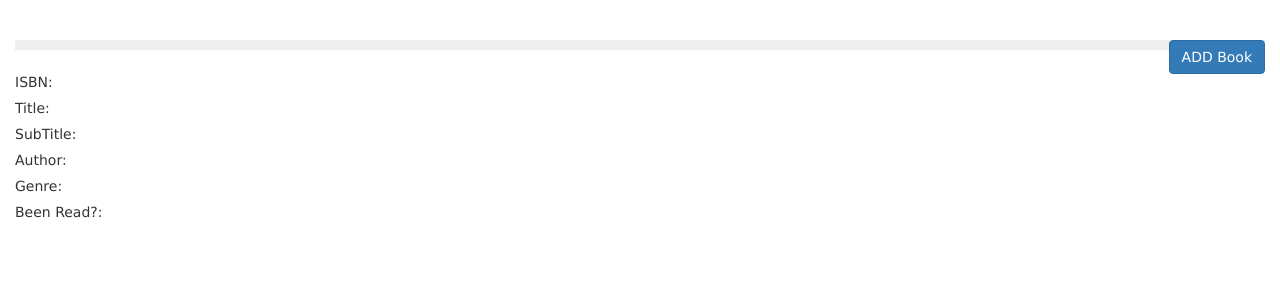
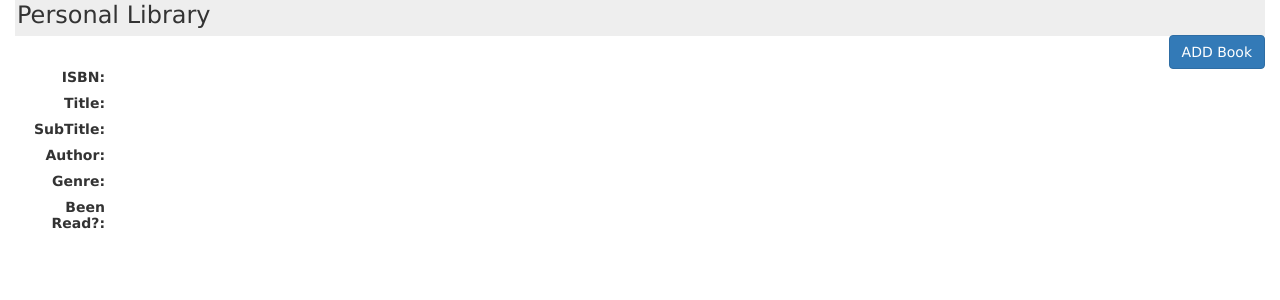
Before and after one commit to blyster962/personalLibrary, a Node project: template views/bookview.ejs in a window 1280 px wide. Shown: the top 300 px of the page. Run offline with Node 20 templates, Linux system fonts and the light colour scheme; the template is opened without the code that fills it, so the values that code supplies are empty; some libraries are stand-ins or nearby versions.

Commit message:
Styling improvements.

```diff
--- a/public/stylesheets/style.css
+++ b/public/stylesheets/style.css
@@ -3,12 +3,17 @@ body {
   margin:0;
   font: 14px "Lucida Grande", Helvetica, Arial, sans-serif;
 }
-
 header {
   background: #eeeeee;
 }
-header.page-header h1 {
-  margin-top: 5px;
+header.page-header {
+  margin: 0 0 10px 0;
+  padding-bottom:0;
+}
+header.page-header h3 {
+  margin-top: 0;
+  margin-bottom: 5px;
+  padding: 2px;
 }
 header.page-header .breadcrumb {
   margin-bottom: 5px;
@@ -17,6 +22,13 @@ header.page-header a.btn-primary {
   float: right;
 }
 
+.viewSpan{
+  display: inline-block;
+  width: 90px;
+  text-align: right;
+  font-weight: bold;
+}
+
 a {
   color: #00B7FF;
 }
--- a/routes/index.js
+++ b/routes/index.js
@@ -9,7 +9,7 @@ router.get('/', function(req, res, next) {
     for (var key of keylist) {
       keyPromises.push(
         books.read(key).then(book => {
-          return { key: book.key, title: book.title };
+          return { key: book.key, title: book.title, author: book.author };
         })
       );
     }
--- a/views/bookdestroy.ejs
+++ b/views/bookdestroy.ejs
@@ -13,7 +13,7 @@
         <p>Delete <%= book.title %>?</p>
         <br />
         <input type="submit" value="Delete" />
-        <a href="/notes/view?key=<%= bookkey %>">Cancel</a>
+        <a href="/books/view?key=<%= bookkey %>">Cancel</a>
       </form>
     </div></div>
     <% include footer %>
--- a/views/bookview.ejs
+++ b/views/bookview.ejs
@@ -8,12 +8,12 @@
     <% include pageHeader %>
 
     <div class="row"><div class="col-xs-12">
-      <p>ISBN: <%= book ? book.isbn : '' %></p>
-      <p>Title: <%= book ? book.title : '' %></p>
-      <p>SubTitle: <%= book ? book.subtitle : '' %></p>
-      <p>Author: <%= book ? book.author : '' %></p>
-      <p>Genre: <%= book ? book.genre : '' %></p>
-      <p>Been Read?: <%= book ? book.read : '' %></p>
+      <p><span class="viewSpan">ISBN:</span> <%= book ? book.isbn : '' %></p>
+      <p><span class="viewSpan">Title:</span> <%= book ? book.title : '' %></p>
+      <p><span class="viewSpan">SubTitle:</span> <%= book ? book.subtitle : '' %></p>
+      <p><span class="viewSpan">Author:</span> <%= book ? book.author : '' %></p>
+      <p><span class="viewSpan">Genre:</span> <%= book ? book.genre : '' %></p>
+      <p><span class="viewSpan">Been Read?:</span> <%= book ? book.read : '' %></p>
     </div></div>
 
 
--- a/views/index.ejs
+++ b/views/index.ejs
@@ -8,7 +8,7 @@
       <div class="row"><div class="col-xs-12">
         <div class="btn btn-group-vertical" role="group" style="width:100%">
         <% for (var book of booklist) { %>
-          <a class="btn btn-lg btn-block btn-default" href="/books/view?key=<%= book.key %>"><%= book.title %></a>
+          <a class="btn btn-lg btn-block btn-default" href="/books/view?key=<%= book.key %>"><%= book.title %> By <%= book.author %></a>
         <% } %>
         </div>
       </div></div>
--- a/views/pageHeader.ejs
+++ b/views/pageHeader.ejs
@@ -1,5 +1,5 @@
 <header class="page-header">
-<h1><%= title %></h1>
+<h3>Personal Library</h3>
 
 <% if (typeof hideAddNote === 'undefined') { %>
   <a class="btn btn-primary" href="/books/add">ADD Book</a>
```
